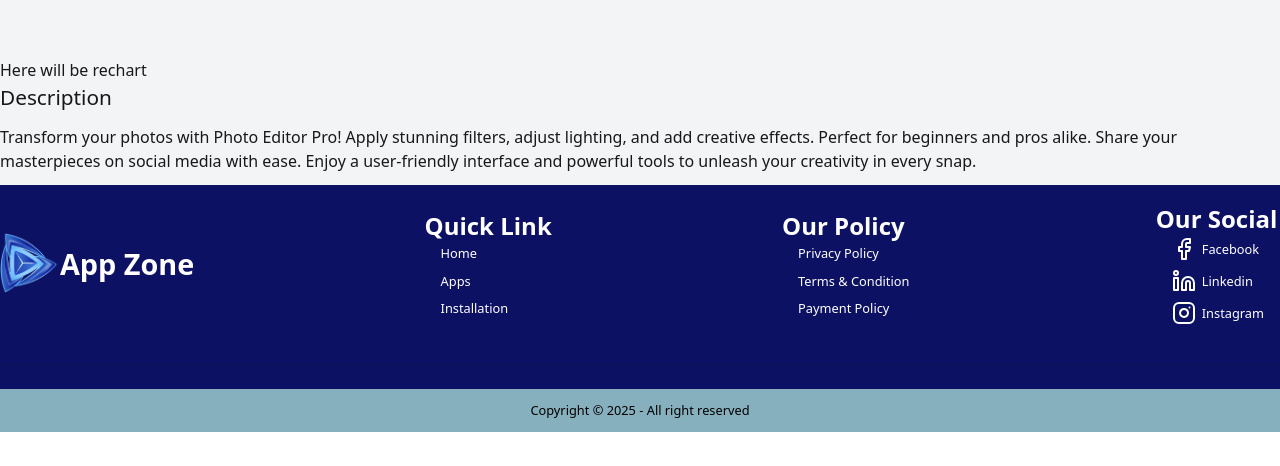
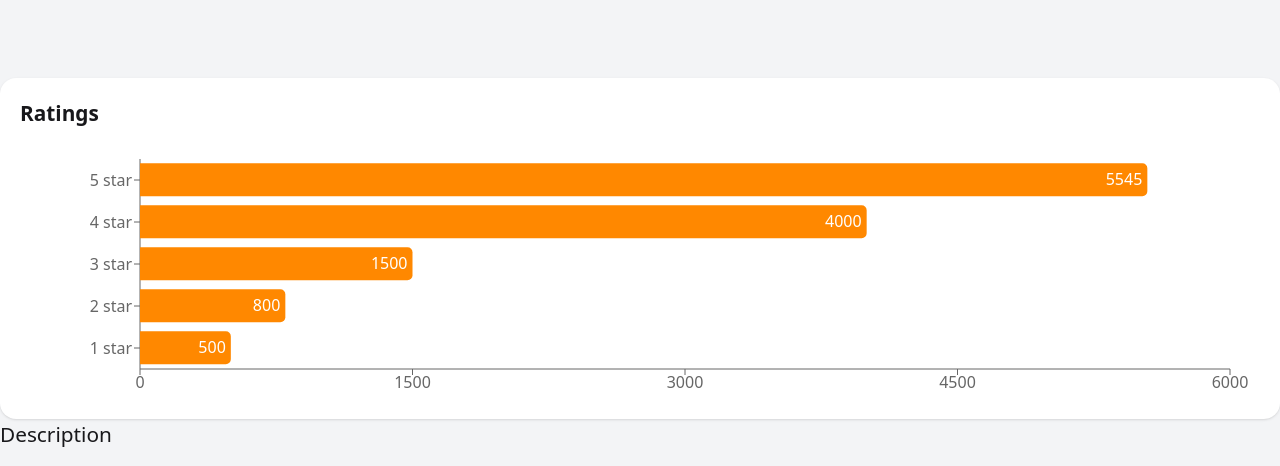
Before and after one commit to asrafulasf72/App-Zone, a React (Vite) app: page /apps/1 in a window 1280 px wide. Shown: the part 431-897 px from the top of the page. Before the commit the page ends 863 px from the top, so only its background shows below. Built offline with nearby package versions, Linux system fonts and the light colour scheme.

Commit message:
Rechart added

```diff
--- a/package.json
+++ b/package.json
@@ -16,6 +16,7 @@
     "react": "^19.1.1",
     "react-dom": "^19.1.1",
     "react-router": "^7.9.3",
+    "recharts": "^3.2.1",
     "tailwindcss": "^4.1.14"
   },
   "devDependencies": {
--- a/src/Pages/Apps/AppDetails.jsx
+++ b/src/Pages/Apps/AppDetails.jsx
@@ -6,6 +6,7 @@ import rt from '../../assets/icon-ratings.png'
 import re from '../../assets/icon-review.png'
 import { addStoredApp, getStoredApps } from '../../Utility/AddToLocalDB';
 import { useEffect, useState } from 'react';
+import { Bar, BarChart, LabelList, ResponsiveContainer, Tooltip, XAxis, YAxis } from 'recharts';
 
 
 const AppDetails = () => {
@@ -24,6 +25,7 @@ const AppDetails = () => {
     const appDetails=appData.find(a=>a.id===appId)
         if (!appDetails) return <p>App not found.</p>;
        const {title,image,companyName,downloads,reviews,ratingAvg,size,description}=appDetails
+       const ratingData=[...appDetails.ratings].reverse()
 
        const handalinstallApp=(id,image,title,ratingAvg,downloads,size)=>{
             const success= addStoredApp(id,image,title,ratingAvg,downloads,size)
@@ -66,8 +68,19 @@ const AppDetails = () => {
                       </div>
                   </div>
                </div>
-                  <div>
-                     <h1>Here will be rechart</h1>
+                  <div className="bg-white p-5 rounded-2xl shadow-sm mt-5">
+                     <h1 className="text-[1.3rem] font-semibold mb-5">Ratings</h1>
+
+                     <ResponsiveContainer width="100%" height={250}>
+                          <BarChart data={ratingData} layout='vertical' margin={{top:10,right:30, left:40, bottom:0}}>
+                             <XAxis type='number'></XAxis>
+                             <YAxis dataKey='name' type='category' width={80}></YAxis>
+                             <Tooltip></Tooltip>
+                             <Bar dataKey="count" fill="#ff8800" radius={[0, 5, 5, 0]}>
+                                 <LabelList dataKey="count" position="insideRight" fill="white"></LabelList>
+                             </Bar>
+                          </BarChart>
+                     </ResponsiveContainer>
                   </div>
                   <div className='space-y-3 pb-3'>
                       <h1 className='text-[1.3rem] font-medium'>Description</h1>
```
Also changed, not shown: 1 other file (tests, documents, lock files or other folders).
